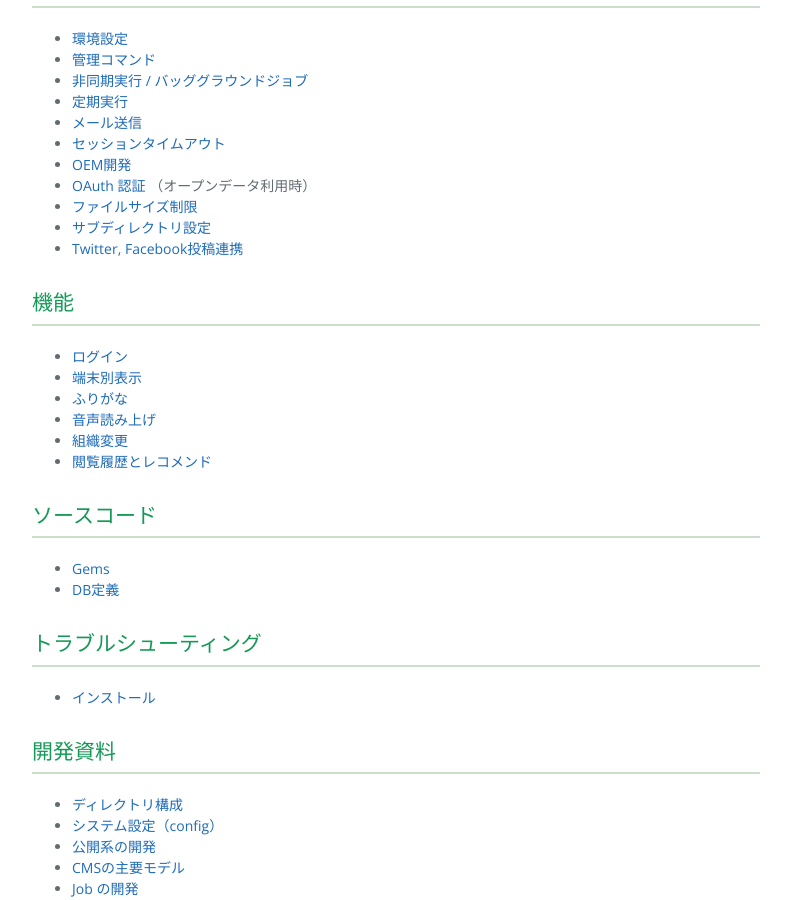
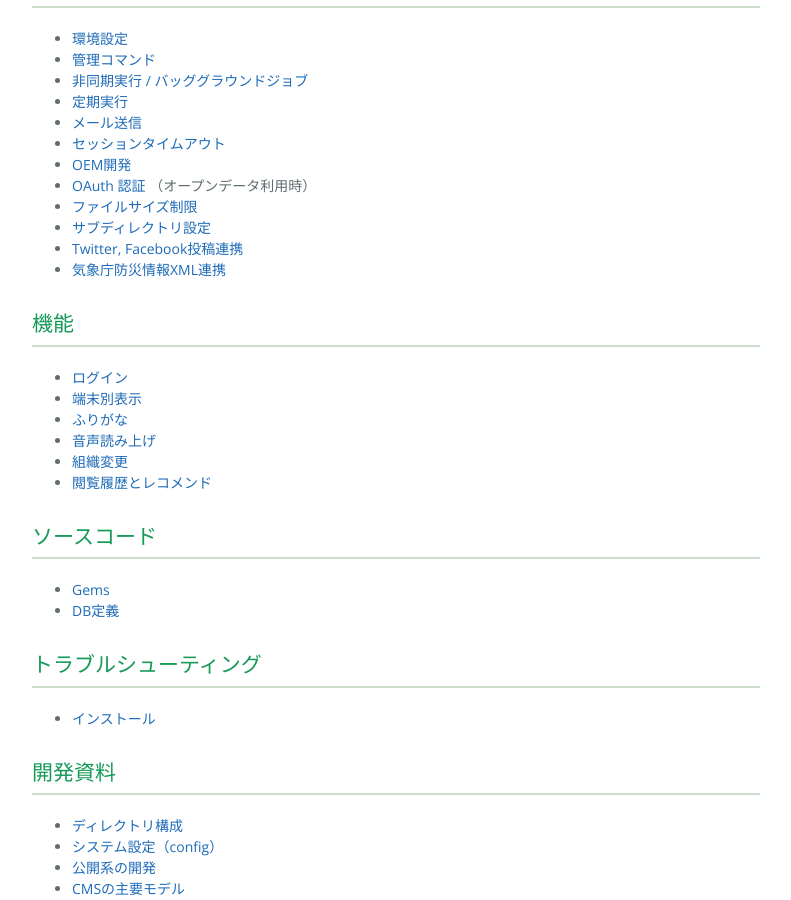
Before and after one commit to shirasagi/shirasagi.github.io, a Jekyll site: the page built from index.md, in a window 1280 px wide and 900 px high, scrolled down 947 px. Shown: the whole window, without its empty margins (244-1035 px from the left). Built offline with Jekyll 4.4.1, drawn with Linux system fonts in a browser that asks for light colours; nearby versions of some CDN libraries.

Commit message:
[modify] add settings/jmaxml.html

```diff
--- a/index.md
+++ b/index.md
@@ -39,6 +39,7 @@ title: SHIRASAGI 開発マニュアル
 - [ファイルサイズ制限](settings/file_size_limit.html)
 - [サブディレクトリ設定](settings/subdir.html)
 - [Twitter, Facebook投稿連携](settings/twitter_facebook.html)
+- [気象庁防災情報XML連携](settings/jmaxml.html)
 
 ## 機能
 
```
